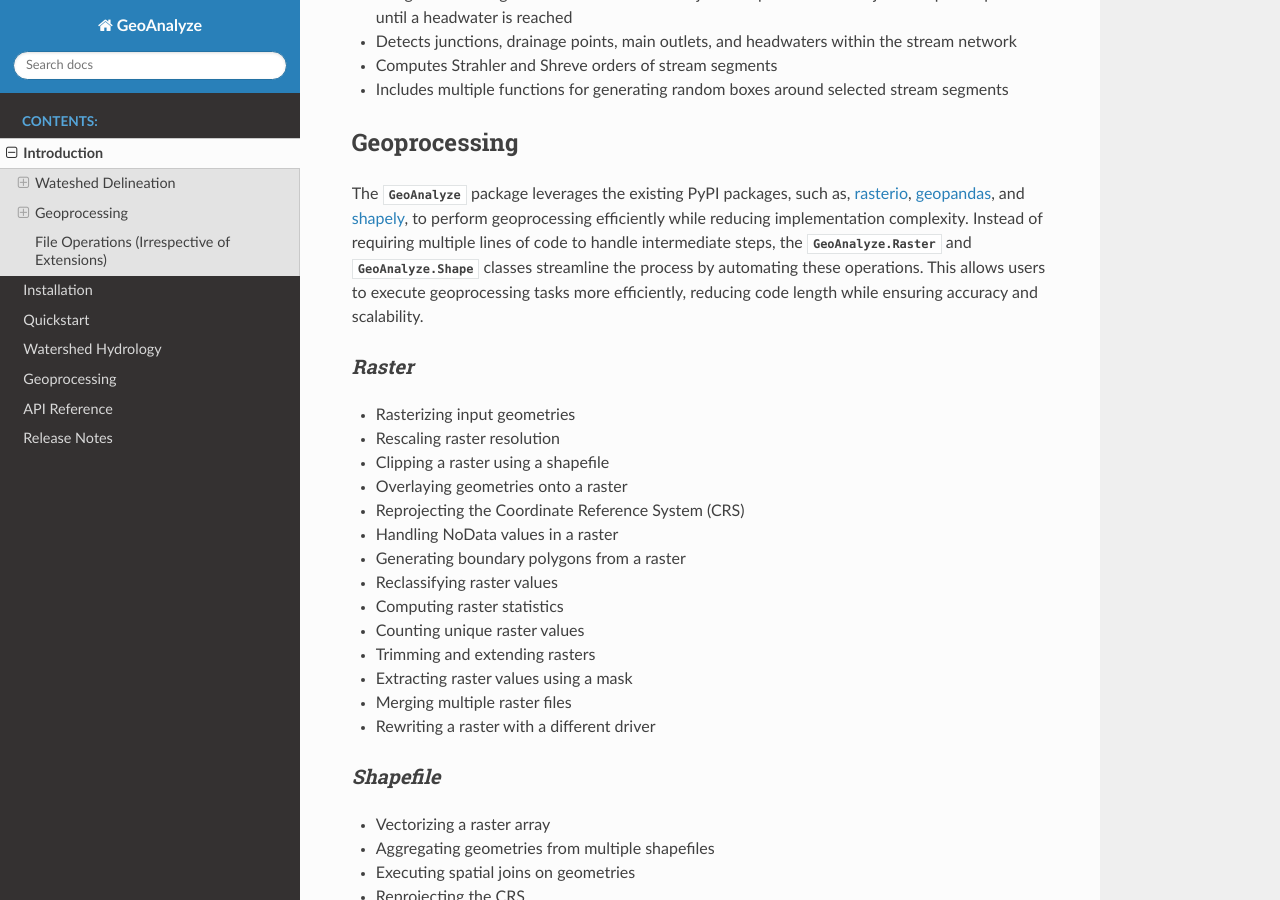
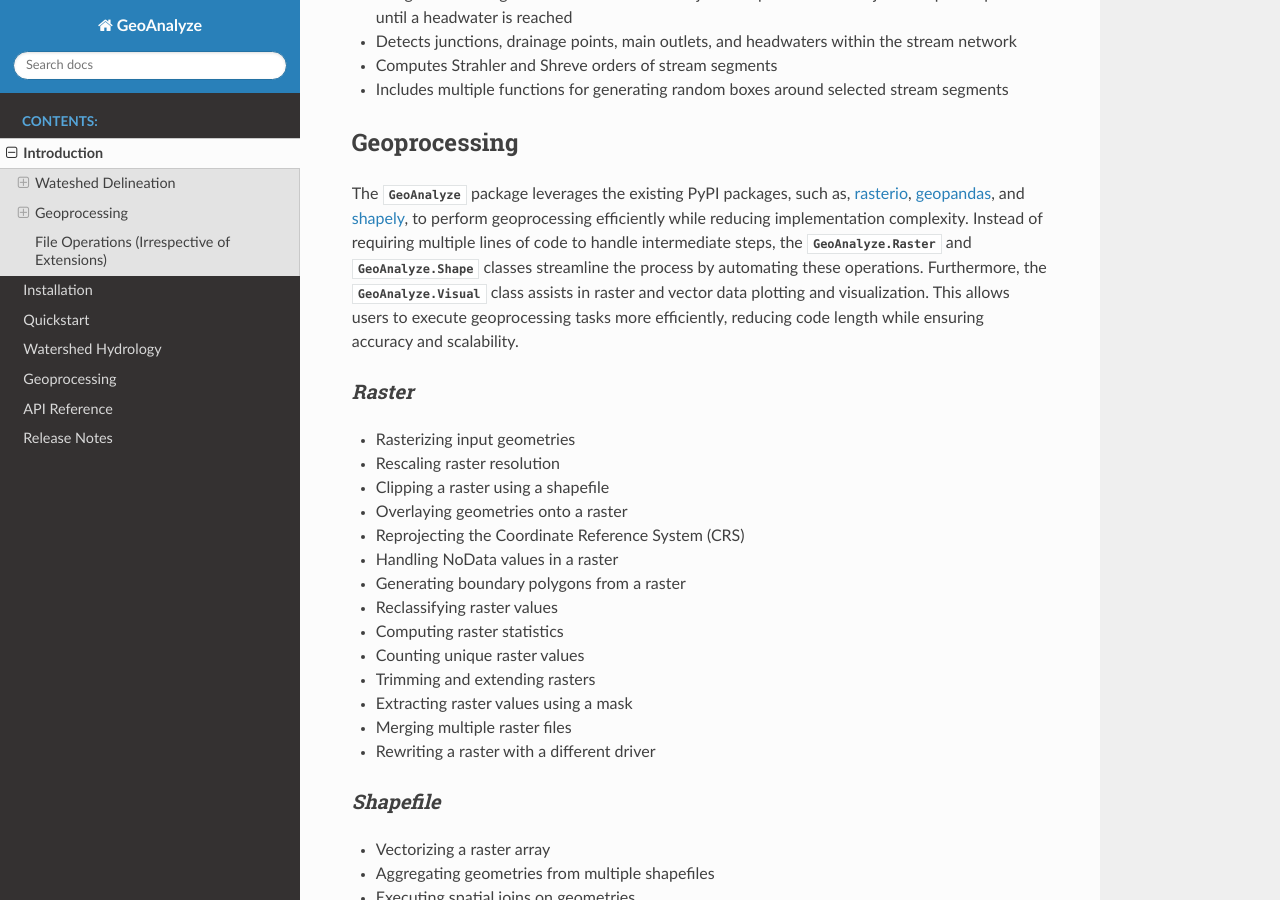
Before and after one commit to debpal/GeoAnalyze, a Sphinx documentation site: the page built from docs/introduction.rst, in a window 1280 px wide and 900 px high, scrolled down 1535 px. Built offline with Sphinx 7.4.7 and the Read the Docs theme 3.1.0, drawn with Linux system fonts in a browser that asks for light colours.

Commit message:
update docs

```diff
--- a/docs/introduction.rst
+++ b/docs/introduction.rst
@@ -56,6 +56,7 @@ The :mod:`GeoAnalyze` package leverages the existing PyPI packages, such as, `ra
 to perform geoprocessing efficiently while reducing implementation complexity.
 Instead of requiring multiple lines of code to handle intermediate steps,
 the :class:`GeoAnalyze.Raster` and :class:`GeoAnalyze.Shape` classes streamline the process by automating these operations.
+Furthermore, the :class:`GeoAnalyze.Visual` class assists in raster and vector data plotting and visualization.
 This allows users to execute geoprocessing tasks more efficiently, reducing code length while ensuring accuracy and scalability.
 
 
```
